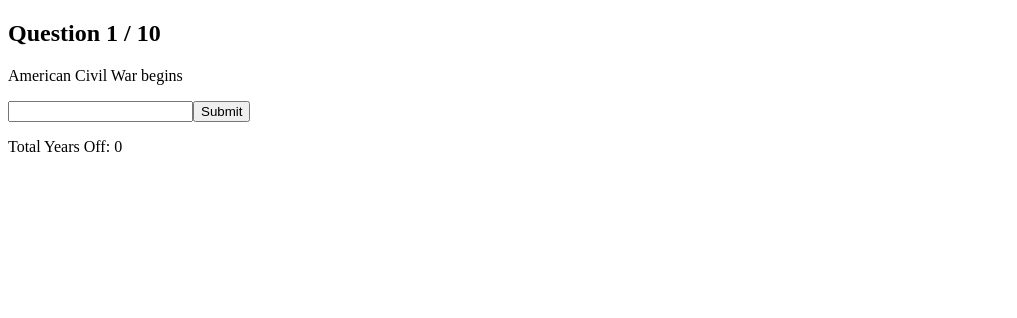
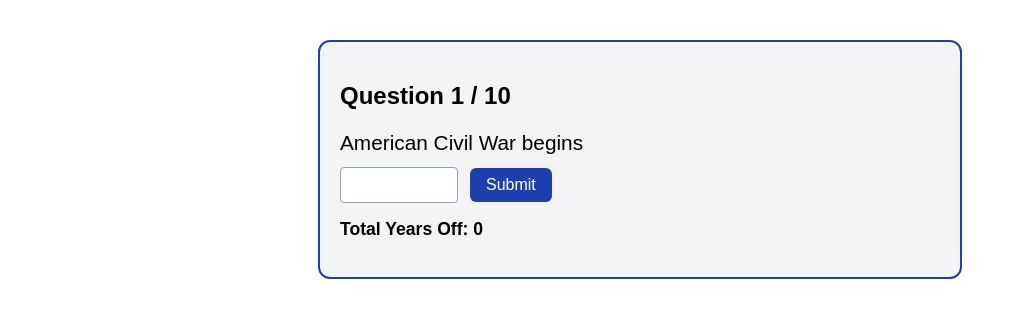
Before and after one commit to USERDOT1/Final-History-Quiz, a React (Vite) app: page / in a window 1280 px wide. Shown: the top 318 px of the page, without its empty margins (0-1017 px from the left). Built offline with nearby package versions, Linux system fonts and the light colour scheme.

Commit message:
Added style

```diff
--- a/src/App.jsx
+++ b/src/App.jsx
@@ -26,6 +26,56 @@ function getRandomQuestions(pool, count) {
   const shuffled = [...pool].sort(() => Math.random() - 0.5);
   return shuffled.slice(0, count);
 }
+
+
+const containerStyle = {
+  maxWidth: "600px",
+  margin: "40px auto",
+  padding: "20px",
+  border: "2px solid #1e40af",
+  borderRadius: "12px",
+  fontFamily: "Arial, sans-serif",
+  backgroundColor: "#f3f4f6"
+};
+
+const questionStyle = {
+  fontSize: "1.3rem",
+  marginBottom: "12px"
+};
+
+const inputStyle = {
+  padding: "8px",
+  fontSize: "1rem",
+  width: "100px",
+  marginRight: "12px",
+  borderRadius: "4px",
+  border: "1px solid #94a3b8"
+};
+
+const buttonStyle = {
+  padding: "8px 16px",
+  fontSize: "1rem",
+  borderRadius: "6px",
+  border: "none",
+  backgroundColor: "#1e40af",
+  color: "white",
+  cursor: "pointer",
+  marginRight: "8px"
+};
+
+const feedbackStyle = {
+  marginTop: "12px",
+  fontWeight: "bold",
+  color: "#dc2626" // red-ish for visibility
+};
+
+const scoreStyle = {
+  marginTop: "16px",
+  fontWeight: "bold",
+  fontSize: "1.1rem"
+};
+
+
 
 function calculateYearsOff(guess, answer) {
   const difference = Math.abs(guess - answer);
@@ -57,13 +107,44 @@ function App() {
   const [feedback, setFeedback] = useState("");
 
   if (currentIndex >= questions.length) {
+    const finalContainerStyle = {
+      maxWidth: "600px",
+      margin: "60px auto",
+      padding: "30px",
+      border: "2px solid #1e40af",
+      borderRadius: "12px",
+      backgroundColor: "#fef3c7",
+      textAlign: "center",
+      fontFamily: "Arial, sans-serif"
+    };
+
+    const finalScoreStyle = {
+      fontSize: "2rem",
+      fontWeight: "bold",
+      color: totalScore === 0 ? "#16a34a" : "#dc2626", // green if perfect
+      margin: "20px 0"
+    };
+
+    const messageStyle = {
+      fontSize: "1.2rem",
+      color: "#1e40af"
+    };
+
+    let message = "Not bad!";
+    if (totalScore === 0) message = "Perfect score! Incredible!";
+    else if (totalScore <= 150) message = "Great job!";
+    else if (totalScore <= 250) message = "Good effort!";
+    else message = "Better luck next time!";
+
     return (
-      <div>
+      <div style={finalContainerStyle}>
       <h1>Quiz Finished</h1>
-      <p>Final Score: {totalScore}</p>
+      <p style={finalScoreStyle}>{totalScore} total years off</p>
+      <p style={messageStyle}>{message}</p>
       </div>
     );
   }
+
 
   const currentQuestion = questions[currentIndex];
 
@@ -94,28 +175,32 @@ function App() {
 
 
   return (
-    <div>
+    <div style={containerStyle}>
     <h2>Question {currentIndex + 1} / {questions.length}</h2>
-    <p>{currentQuestion[0]}</p>
+    <p style={questionStyle}>{currentQuestion[0]}</p>
 
     <input
     type="number"
     value={guess}
     onChange={e => setGuess(e.target.value)}
     disabled={submitted}
+    style={inputStyle}
     />
 
     {!submitted && (
-      <button onClick={handleSubmit}>Submit</button>
+      <button onClick={handleSubmit} style={buttonStyle}>Submit</button>
     )}
 
     {submitted && (
-      <button onClick={handleNext}>Next</button>
+      <button onClick={handleNext} style={buttonStyle}>Next</button>
     )}
-    {submitted && <p>{feedback}</p>}
-    <p>Total Years Off: {totalScore}</p>
+
+    {submitted && <p style={feedbackStyle}>{feedback}</p>}
+
+    <p style={scoreStyle}>Total Years Off: {totalScore}</p>
     </div>
   );
+
 }
 
 export default App;
```
